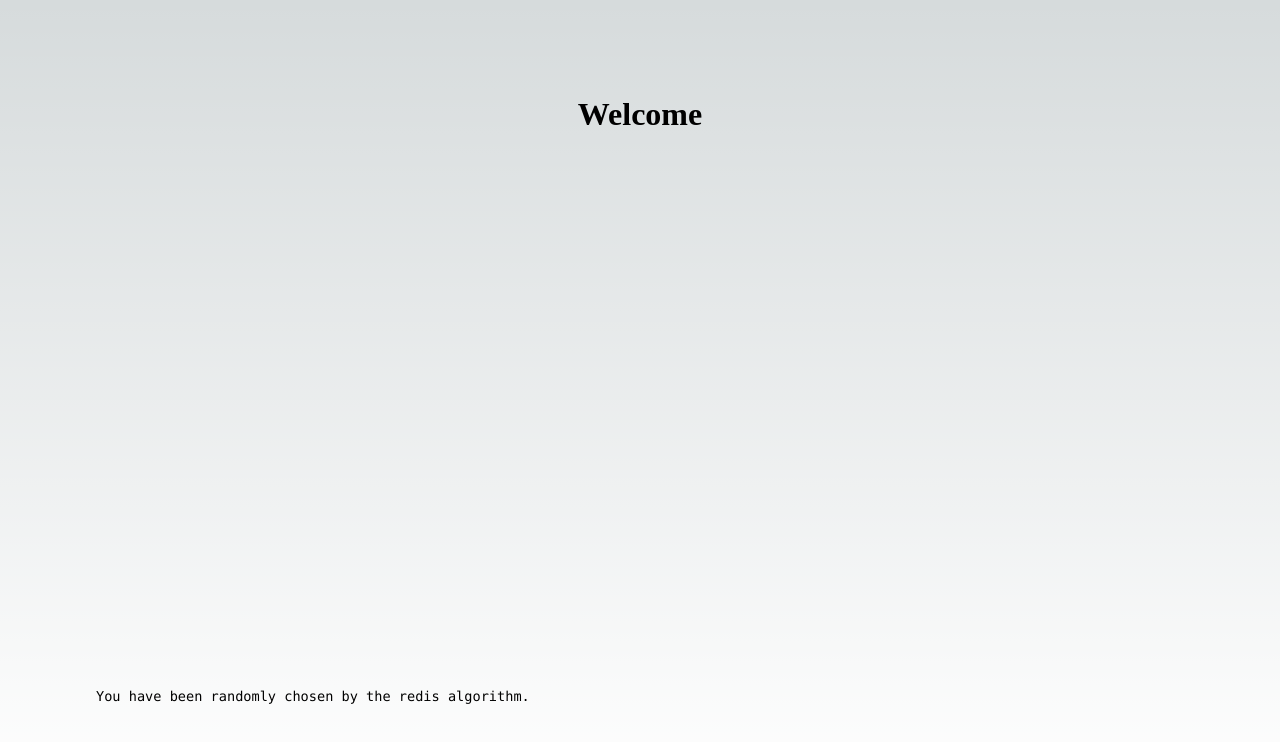
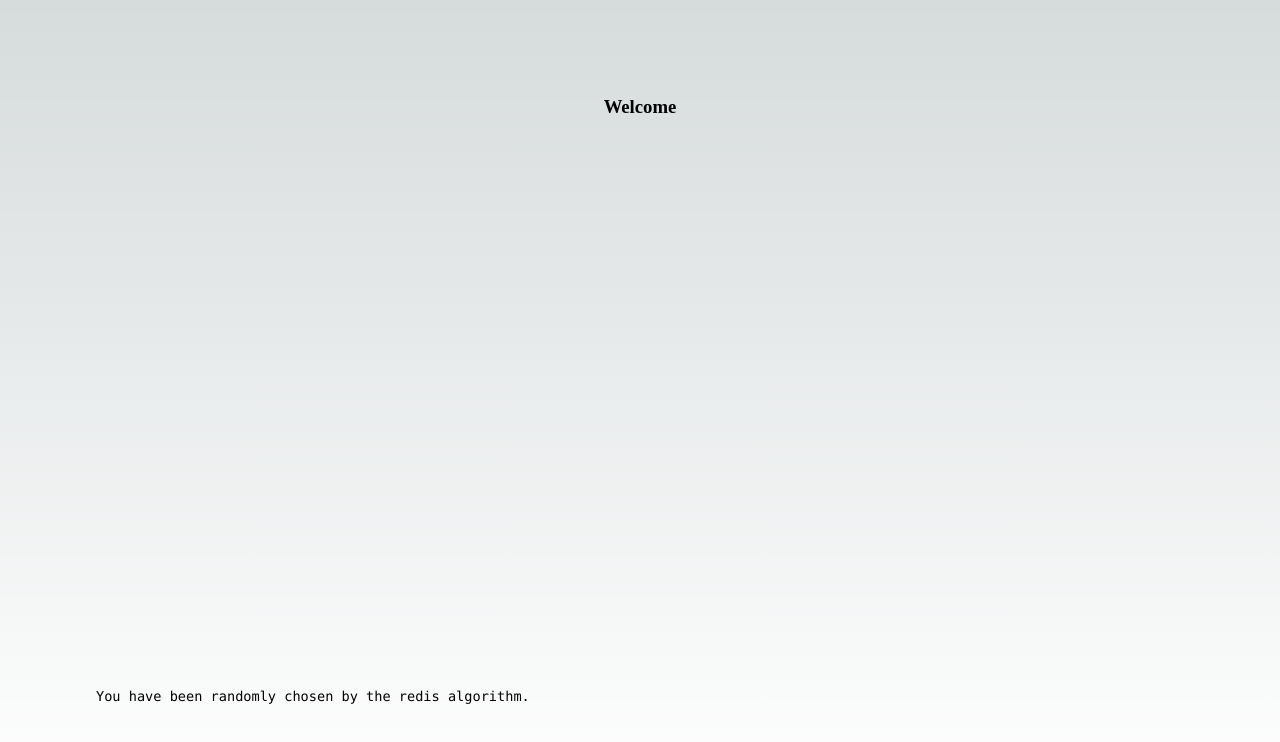
Before and after one commit to mattjared/random-hooper, a Next.js app: page / in a window 1280 px wide. Shown: the top 742 px of the page. Built offline with nearby package versions, Linux system fonts and the light colour scheme; no server answers; the database is empty.

Commit message:
Harold Pressley

```diff
--- a/src/app/page.tsx
+++ b/src/app/page.tsx
@@ -15,9 +15,9 @@ export default async function Home() {
   return (
     <div className={styles.container}>
       <main className={styles.main}>
-        <h1 className={styles.title}>
+        <h3 className={styles.title}>
           Welcome {member}
-        </h1>
+        </h3>
         <p className={styles.description}>
           You have been randomly chosen by the redis algorithm.
         </p>
```
